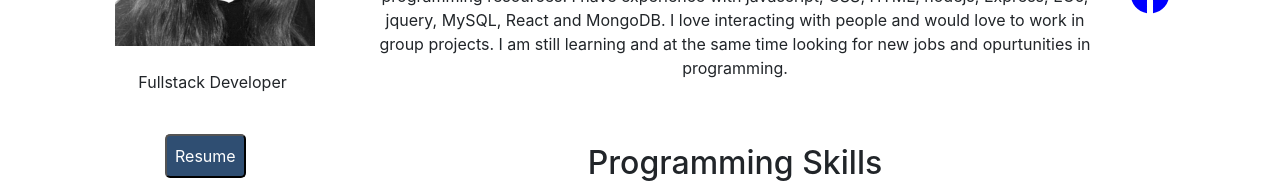
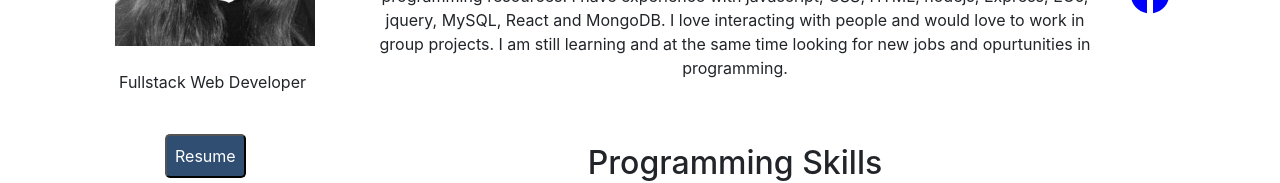
Before and after one commit to shakofa/React-Portfolio-App, a React (Create React App) app: page / in a window 1280 px wide. Shown: the part 364-547 px from the top of the page. Built offline with nearby package versions, Linux system fonts and the light colour scheme.

Commit message:
update the texts

```diff
--- a/src/pages/Home.js
+++ b/src/pages/Home.js
@@ -32,7 +32,7 @@ export default class Home  extends Component {
 
                             </div>
                             <br />
-                             <p className="p">Fullstack Developer</p>
+                             <p className="p">Fullstack Web Developer</p>
                             <br />
                              <div>
                                 <a href="https://drive.google.com/file/d/155SlfS3ItM-KkEMYtfOLdGcCjo_NOOxg/view?usp=sharing">
```
